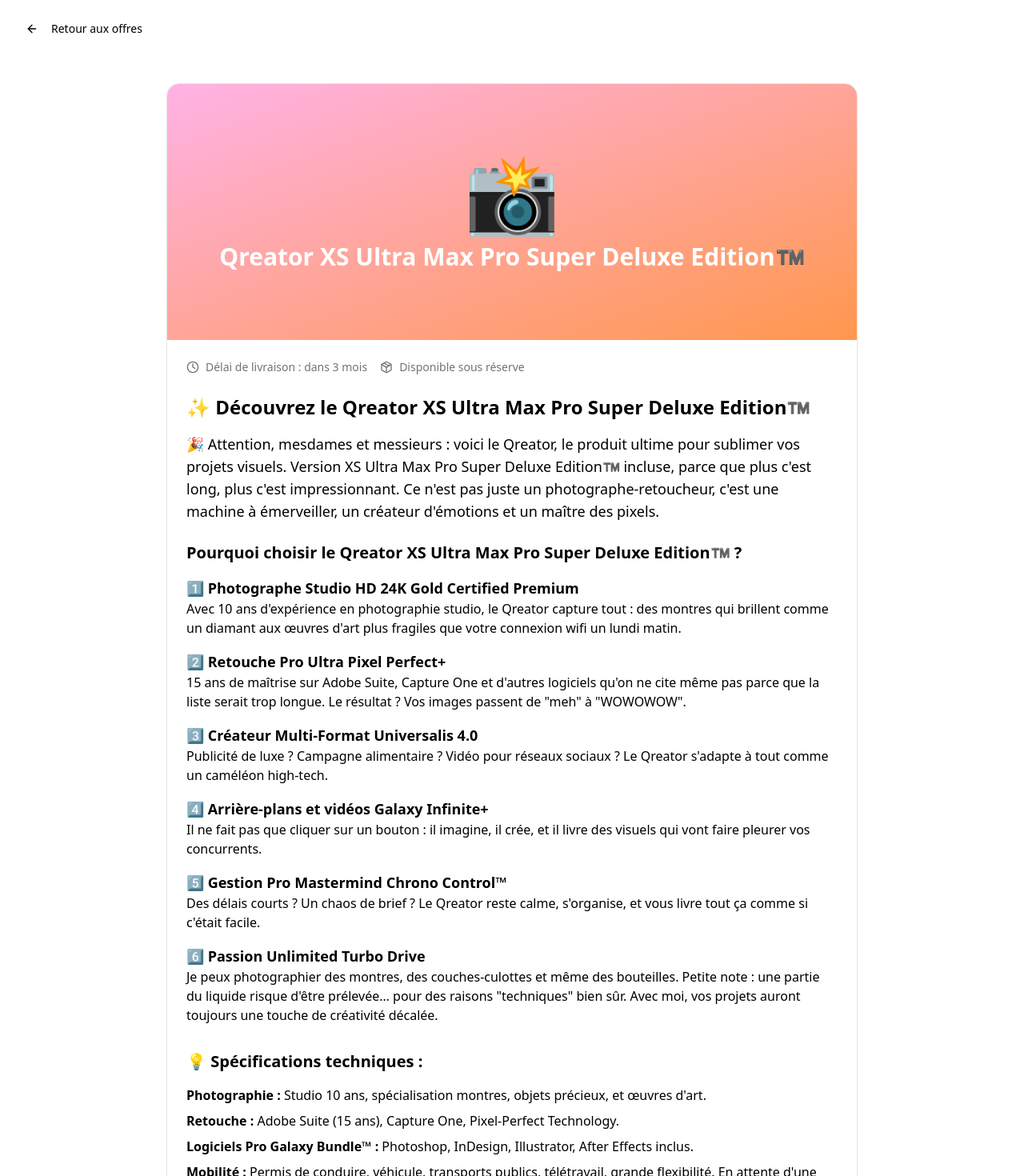
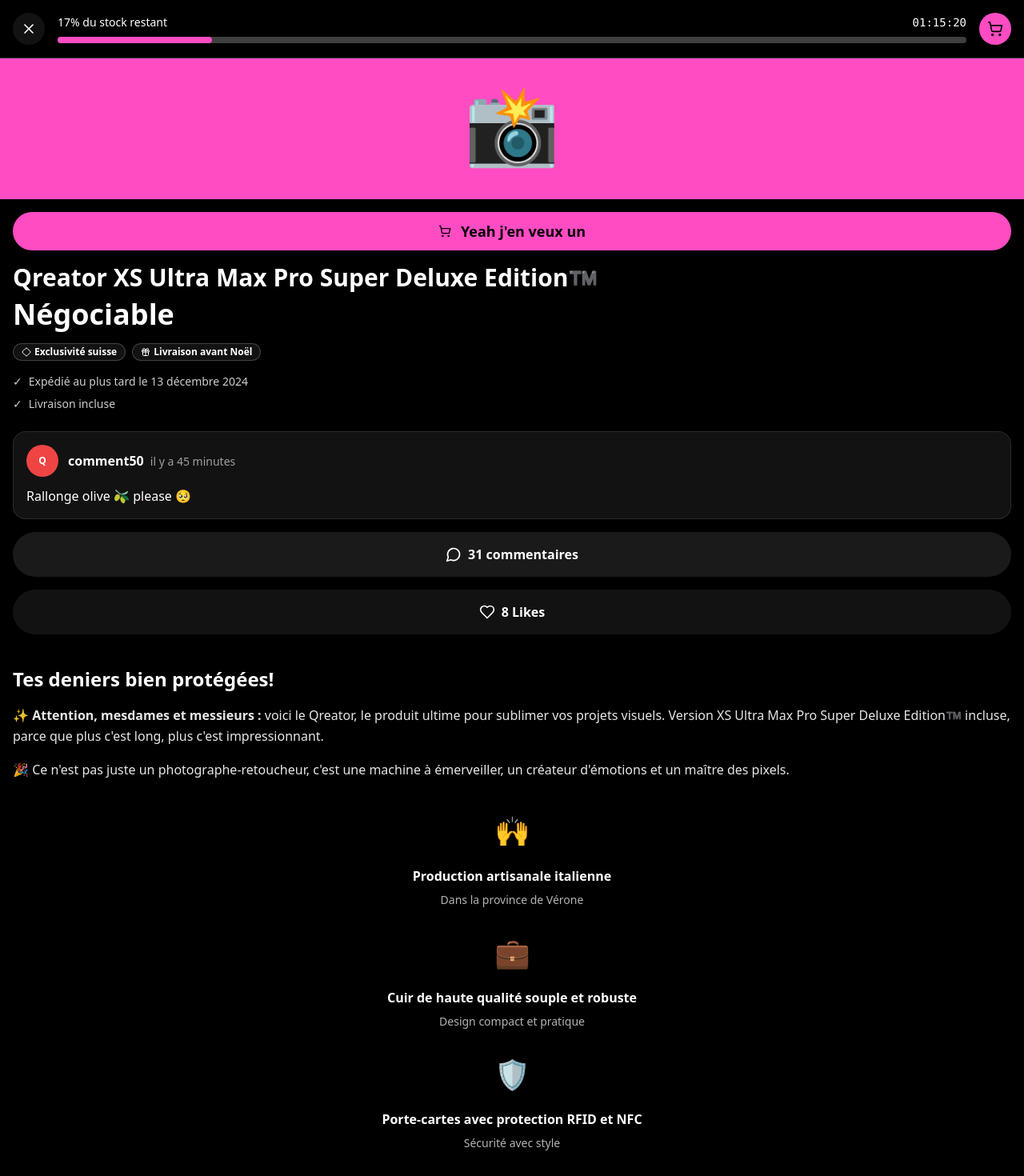
Before and after one commit to Naicky14/qoqa-cv-showcase, a React (Vite) app: page /product/qreator in a window 1280 px wide. Shown: the top 1470 px of the page at 80% size. Built offline with nearby package versions, Linux system fonts and the light colour scheme.

Commit message:
Refactor: Apply Qoqa.ch design
Adapt the application's design based on the Qoqa.ch style.

```diff
--- a/src/components/ProductCard.tsx
+++ b/src/components/ProductCard.tsx
@@ -30,43 +30,43 @@ const ProductCard = ({
 }: ProductCardProps) => {
   return (
     <Link to={`/product/${id}`}>
-      <Card className="overflow-hidden hover:shadow-lg transition-shadow cursor-pointer">
-        <div className={`h-48 relative ${bgColor} flex items-center justify-center`}>
-          <div className="text-6xl">{emoji}</div>
+      <Card className="overflow-hidden hover:scale-105 transition-transform bg-qoqa-dark-bg border-white/10">
+        <div className={`h-32 relative ${bgColor} flex items-center justify-center`}>
+          <div className="text-4xl">{emoji}</div>
         </div>
 
-        <CardContent className="p-4">
+        <CardContent className="p-3">
           <div className="space-y-2">
-            <h3 className="font-bold text-lg">{title}</h3>
-            <p className="text-sm text-muted-foreground">{subtitle}</p>
+            <h3 className="font-bold text-white text-sm">{title}</h3>
+            <p className="text-xs text-white/70 line-clamp-2">{subtitle}</p>
 
             {discount && (
-              <Badge variant="destructive" className="bg-qoqa-pink text-black font-bold">
+              <Badge variant="destructive" className="bg-qoqa-pink text-black font-bold text-xs">
                 {discount}
               </Badge>
             )}
 
             <div className="flex items-baseline gap-2">
-              <span className="text-xl font-bold">{price}</span>
+              <span className="text-lg font-bold text-white">{price}</span>
               {originalPrice && (
-                <span className="text-sm text-muted-foreground line-through">{originalPrice}</span>
+                <span className="text-xs text-white/50 line-through">{originalPrice}</span>
               )}
             </div>
 
             <div className="space-y-2">
-              <div className="flex justify-between items-center text-sm">
-                <span className="font-semibold">{stockPercent}%</span>
-                <span className="text-muted-foreground">du stock restant</span>
+              <div className="flex justify-between items-center text-xs">
+                <span className="font-semibold text-white">{stockPercent}%</span>
+                <span className="text-white/60">du stock restant</span>
               </div>
 
-              <div className="w-full bg-muted rounded-full h-2">
+              <div className="w-full bg-qoqa-progress-bg rounded-full h-1">
                 <div
-                  className={`h-2 rounded-full ${stockPercent > 50 ? 'bg-qoqa-green' : stockPercent > 20 ? 'bg-qoqa-orange' : 'bg-destructive'}`}
+                  className={`h-1 rounded-full ${stockPercent > 50 ? 'bg-qoqa-green' : stockPercent > 20 ? 'bg-qoqa-orange' : 'bg-qoqa-pink'}`}
                   style={{ width: `${stockPercent}%` }}
                 />
               </div>
 
-              <div className="flex items-center gap-1 text-sm text-muted-foreground">
+              <div className="flex items-center gap-1 text-xs text-white/60">
                 <Clock className="w-3 h-3" />
                 <span>{timeLeft}</span>
               </div>
--- /dev/null
+++ b/src/components/ProgressBar.tsx
@@ -0,0 +1,44 @@
+import { X, ShoppingCart } from "lucide-react";
+import { useNavigate } from "react-router-dom";
+
+interface ProgressBarProps {
+  stockPercent: number;
+  timeLeft: string;
+}
+
+const ProgressBar = ({ stockPercent, timeLeft }: ProgressBarProps) => {
+  const navigate = useNavigate();
+
+  return (
+    <div className="bg-background border-b border-border">
+      <div className="flex items-center justify-between p-4">
+        <button
+          onClick={() => navigate("/")}
+          className="w-10 h-10 rounded-full bg-qoqa-dark-bg flex items-center justify-center"
+        >
+          <X className="w-5 h-5 text-white" />
+        </button>
+
+        <div className="flex-1 mx-4">
+          <div className="flex items-center justify-between mb-2">
+            <span className="text-white text-sm font-medium">{stockPercent}% du stock restant</span>
+            <span className="text-white text-sm font-mono">{timeLeft}</span>
+          </div>
+
+          <div className="w-full bg-qoqa-progress-bg rounded-full h-2">
+            <div
+              className="h-2 rounded-full bg-qoqa-pink transition-all duration-300"
+              style={{ width: `${stockPercent}%` }}
+            />
+          </div>
+        </div>
+
+        <button className="w-10 h-10 rounded-full bg-qoqa-pink flex items-center justify-center">
+          <ShoppingCart className="w-5 h-5 text-black" />
+        </button>
+      </div>
+    </div>
+  );
+};
+
+export default ProgressBar;
--- /dev/null
+++ b/src/components/QoqaButton.tsx
@@ -0,0 +1,21 @@
+import { Button } from "@/components/ui/button";
+import { ShoppingCart } from "lucide-react";
+
+interface QoqaButtonProps {
+  children: React.ReactNode;
+  onClick?: () => void;
+}
+
+const QoqaButton = ({ children, onClick }: QoqaButtonProps) => {
+  return (
+    <Button
+      onClick={onClick}
+      className="w-full bg-qoqa-pink hover:bg-qoqa-pink/90 text-black font-bold text-lg py-6 rounded-full flex items-center gap-3"
+    >
+      <ShoppingCart className="w-5 h-5" />
+      {children}
+    </Button>
+  );
+};
+
+export default QoqaButton;
--- a/src/index.css
+++ b/src/index.css
@@ -8,23 +8,23 @@ All colors MUST be HSL.
 
 @layer base {
   :root {
-    --background: 0 0% 100%;
-    --foreground: 0 0% 0%;
+    --background: 0 0% 0%;
+    --foreground: 0 0% 100%;
 
-    --card: 0 0% 100%;
-    --card-foreground: 0 0% 0%;
+    --card: 0 0% 7%;
+    --card-foreground: 0 0% 100%;
 
-    --popover: 0 0% 100%;
-    --popover-foreground: 0 0% 0%;
+    --popover: 0 0% 7%;
+    --popover-foreground: 0 0% 100%;
 
-    --primary: 0 0% 0%;
-    --primary-foreground: 0 0% 100%;
+    --primary: 0 0% 100%;
+    --primary-foreground: 0 0% 0%;
 
-    --secondary: 0 0% 96%;
-    --secondary-foreground: 0 0% 0%;
+    --secondary: 0 0% 15%;
+    --secondary-foreground: 0 0% 100%;
 
-    --muted: 0 0% 96%;
-    --muted-foreground: 0 0% 45%;
+    --muted: 0 0% 15%;
+    --muted-foreground: 0 0% 60%;
 
     --accent: 320 100% 85%;
     --accent-foreground: 0 0% 0%;
@@ -32,18 +32,20 @@ All colors MUST be HSL.
     --destructive: 0 84% 60%;
     --destructive-foreground: 0 0% 100%;
 
-    --border: 0 0% 90%;
-    --input: 0 0% 90%;
-    --ring: 0 0% 0%;
+    --border: 0 0% 20%;
+    --input: 0 0% 20%;
+    --ring: 0 0% 100%;
 
     --radius: 1rem;
 
     /* QoQa brand colors */
-    --qoqa-pink: 320 100% 85%;
-    --qoqa-green: 150 80% 70%;
-    --qoqa-blue: 200 90% 70%;
-    --qoqa-yellow: 50 100% 70%;
-    --qoqa-orange: 25 100% 65%;
+    --qoqa-pink: 320 100% 65%;
+    --qoqa-green: 150 80% 50%;
+    --qoqa-blue: 200 90% 60%;
+    --qoqa-yellow: 50 100% 60%;
+    --qoqa-orange: 25 100% 55%;
+    --qoqa-dark-bg: 0 0% 7%;
+    --qoqa-progress-bg: 0 0% 25%;
 
     --sidebar-background: 0 0% 98%;
 
@@ -92,11 +94,13 @@ All colors MUST be HSL.
     --ring: 0 0% 100%;
 
     /* QoQa brand colors remain the same */
-    --qoqa-pink: 320 100% 85%;
-    --qoqa-green: 150 80% 70%;
-    --qoqa-blue: 200 90% 70%;
-    --qoqa-yellow: 50 100% 70%;
-    --qoqa-orange: 25 100% 65%;
+    --qoqa-pink: 320 100% 65%;
+    --qoqa-green: 150 80% 50%;
+    --qoqa-blue: 200 90% 60%;
+    --qoqa-yellow: 50 100% 60%;
+    --qoqa-orange: 25 100% 55%;
+    --qoqa-dark-bg: 0 0% 7%;
+    --qoqa-progress-bg: 0 0% 25%;
     --sidebar-background: 240 5.9% 10%;
     --sidebar-foreground: 240 4.8% 95.9%;
     --sidebar-primary: 224.3 76.3% 48%;
--- a/src/pages/ProductDetail.tsx
+++ b/src/pages/ProductDetail.tsx
@@ -1,7 +1,9 @@
 import { useParams, useNavigate } from "react-router-dom";
-import { Button } from "@/components/ui/button";
 import { Card, CardContent } from "@/components/ui/card";
-import { ArrowLeft, Clock, Package } from "lucide-react";
+import { Badge } from "@/components/ui/badge";
+import { Clock, Package, Diamond, Gift, MessageCircle, Heart } from "lucide-react";
+import ProgressBar from "@/components/ProgressBar";
+import QoqaButton from "@/components/QoqaButton";
 
 const ProductDetail = () => {
   const { id } = useParams();
@@ -10,16 +12,9 @@ const ProductDetail = () => {
   // For now, we only handle the Qreator product
   if (id !== "qreator") {
     return (
-      <div className="min-h-screen bg-background p-4">
-        <Button
-          onClick={() => navigate("/")}
-          variant="ghost"
-          className="mb-4"
-        >
-          <ArrowLeft className="w-4 h-4 mr-2" />
-          Retour
-        </Button>
-        <div className="text-center">
+      <div className="min-h-screen bg-background text-foreground">
+        <ProgressBar stockPercent={0} timeLeft="00:00:00" />
+        <div className="p-4 text-center">
           <h1 className="text-2xl font-bold">Produit non trouvé</h1>
         </div>
       </div>
@@ -27,126 +22,137 @@ const ProductDetail = () => {
   }
 
   return (
-    <div className="min-h-screen bg-background">
-      {/* Header */}
-      <div className="p-4">
-        <Button
-          onClick={() => navigate("/")}
-          variant="ghost"
-          className="mb-4"
-        >
-          <ArrowLeft className="w-4 h-4 mr-2" />
-          Retour aux offres
-        </Button>
-      </div>
+    <div className="min-h-screen bg-background text-foreground">
+      {/* Progress Bar QoQa Style */}
+      <ProgressBar stockPercent={17} timeLeft="01:15:20" />
 
-      {/* Product Detail */}
-      <div className="max-w-4xl mx-auto p-4">
-        <Card className="overflow-hidden">
-          <div className="bg-gradient-to-br from-qoqa-pink to-qoqa-orange h-80 relative">
-            <div className="absolute inset-0 flex items-center justify-center">
-              <div className="text-center text-white">
+      {/* Product Image */}
+      <div className="bg-qoqa-pink p-8">
+        <div className="text-center">
           <div className="text-8xl mb-4">📸</div>
-                <h1 className="text-3xl font-bold">Qreator XS Ultra Max Pro Super Deluxe Edition™️</h1>
-              </div>
         </div>
       </div>
 
-          <CardContent className="p-6">
-            <div className="flex items-center gap-4 mb-6">
-              <div className="flex items-center gap-2 text-sm text-muted-foreground">
-                <Clock className="w-4 h-4" />
-                <span>Délai de livraison : dans 3 mois</span>
+      {/* Main Button */}
+      <div className="p-4">
+        <QoqaButton>
+          Yeah j'en veux un
+        </QoqaButton>
       </div>
-              <div className="flex items-center gap-2 text-sm text-muted-foreground">
-                <Package className="w-4 h-4" />
-                <span>Disponible sous réserve</span>
+      {/* Product Title and Price */}
+      <div className="px-4 pb-4">
+        <h1 className="text-3xl font-bold text-white mb-2">
+          Qreator XS Ultra Max Pro Super Deluxe Edition™️
+        </h1>
+        <div className="text-4xl font-bold text-white mb-4">
+          Négociable
+        </div>
+
+        <div className="flex gap-2 mb-4">
+          <Badge className="bg-qoqa-dark-bg text-white border-white/20 flex items-center gap-1">
+            <Diamond className="w-3 h-3" />
+            Exclusivité suisse
+          </Badge>
+          <Badge className="bg-qoqa-dark-bg text-white border-white/20 flex items-center gap-1">
+            <Gift className="w-3 h-3" />
+            Livraison avant Noël
+          </Badge>
+        </div>
+
+        <div className="space-y-2 text-white/80 text-sm mb-6">
+          <div className="flex items-center gap-2">
+            <span>✓</span>
+            <span>Expédié au plus tard le 13 décembre 2024</span>
+          </div>
+          <div className="flex items-center gap-2">
+            <span>✓</span>
+            <span>Livraison incluse</span>
           </div>
         </div>
 
-            <div className="prose max-w-none">
-              <h2 className="text-2xl font-bold mb-4">✨ Découvrez le Qreator XS Ultra Max Pro Super Deluxe Edition™️</h2>
+        {/* Comments Section */}
+        <Card className="bg-qoqa-dark-bg border-white/10 mb-4">
+          <CardContent className="p-4">
+            <div className="flex items-center gap-3 mb-3">
+              <div className="w-10 h-10 bg-red-500 rounded-full flex items-center justify-center">
+                <span className="text-white font-bold text-xs">Q</span>
+              </div>
+              <div>
+                <span className="text-white font-semibold">comment50</span>
+                <span className="text-white/60 text-sm ml-2">il y a 45 minutes</span>
+              </div>
+            </div>
+            <p className="text-white">Rallonge olive 🫒 please 🥺</p>
+          </CardContent>
+        </Card>
 
-              <p className="text-lg mb-6">
-                🎉 Attention, mesdames et messieurs : voici le Qreator, le produit ultime pour sublimer vos projets visuels.
+        <button className="w-full bg-white/10 rounded-full py-4 mb-4 flex items-center justify-center gap-2 text-white">
+          <MessageCircle className="w-5 h-5" />
+          <span className="font-semibold">31 commentaires</span>
+        </button>
+
+        <button className="w-full bg-qoqa-dark-bg rounded-full py-4 mb-6 flex items-center justify-center gap-2 text-white">
+          <Heart className="w-5 h-5" />
+          <span className="font-semibold">8 Likes</span>
+        </button>
+      </div>
+
+      {/* Description Section */}
+      <div className="px-4">
+        <h2 className="text-2xl font-bold text-white mb-4">
+          Tes deniers bien protégées!
+        </h2>
+
+        <div className="text-white/90 leading-relaxed space-y-4">
+          <p>
+            ✨ <strong>Attention, mesdames et messieurs :</strong> voici le Qreator, le produit ultime pour sublimer vos projets visuels.
             Version XS Ultra Max Pro Super Deluxe Edition™️ incluse, parce que plus c'est long, plus c'est impressionnant.
-                Ce n'est pas juste un photographe-retoucheur, c'est une machine à émerveiller, un créateur d'émotions et un maître des pixels.
           </p>
 
-              <h3 className="text-xl font-semibold mb-4">Pourquoi choisir le Qreator XS Ultra Max Pro Super Deluxe Edition™️ ?</h3>
-
-              <div className="space-y-4">
-                <div>
-                  <h4 className="font-semibold text-lg">1️⃣ Photographe Studio HD 24K Gold Certified Premium</h4>
-                  <p>Avec 10 ans d'expérience en photographie studio, le Qreator capture tout : des montres qui brillent comme un diamant aux œuvres d'art plus fragiles que votre connexion wifi un lundi matin.</p>
+          <p>
+            🎉 Ce n'est pas juste un photographe-retoucheur, c'est une machine à émerveiller, un créateur d'émotions et un maître des pixels.
+          </p>
         </div>
 
-                <div>
-                  <h4 className="font-semibold text-lg">2️⃣ Retouche Pro Ultra Pixel Perfect+</h4>
-                  <p>15 ans de maîtrise sur Adobe Suite, Capture One et d'autres logiciels qu'on ne cite même pas parce que la liste serait trop longue. Le résultat ? Vos images passent de "meh" à "WOWOWOW".</p>
+        {/* Features with icons */}
+        <div className="mt-8 space-y-6">
+          <div className="text-center">
+            <div className="w-16 h-16 mx-auto mb-3 flex items-center justify-center">
+              <span className="text-4xl">🙌</span>
+            </div>
+            <h3 className="text-white font-semibold mb-2">Production artisanale italienne</h3>
+            <p className="text-white/70 text-sm">Dans la province de Vérone</p>
           </div>
 
-                <div>
-                  <h4 className="font-semibold text-lg">3️⃣ Créateur Multi-Format Universalis 4.0</h4>
-                  <p>Publicité de luxe ? Campagne alimentaire ? Vidéo pour réseaux sociaux ? Le Qreator s'adapte à tout comme un caméléon high-tech.</p>
+          <div className="text-center">
+            <div className="w-16 h-16 mx-auto mb-3 flex items-center justify-center">
+              <span className="text-4xl">💼</span>
+            </div>
+            <h3 className="text-white font-semibold mb-2">Cuir de haute qualité souple et robuste</h3>
+            <p className="text-white/70 text-sm">Design compact et pratique</p>
           </div>
 
-                <div>
-                  <h4 className="font-semibold text-lg">4️⃣ Arrière-plans et vidéos Galaxy Infinite+</h4>
-                  <p>Il ne fait pas que cliquer sur un bouton : il imagine, il crée, et il livre des visuels qui vont faire pleurer vos concurrents.</p>
+          <div className="text-center">
+            <div className="w-16 h-16 mx-auto mb-3 flex items-center justify-center">
+              <span className="text-4xl">🛡️</span>
             </div>
-
-                <div>
-                  <h4 className="font-semibold text-lg">5️⃣ Gestion Pro Mastermind Chrono Control™</h4>
-                  <p>Des délais courts ? Un chaos de brief ? Le Qreator reste calme, s'organise, et vous livre tout ça comme si c'était facile.</p>
-                </div>
-
-                <div>
-                  <h4 className="font-semibold text-lg">6️⃣ Passion Unlimited Turbo Drive</h4>
-                  <p>Je peux photographier des montres, des couches-culottes et même des bouteilles. Petite note : une partie du liquide risque d'être prélevée… pour des raisons "techniques" bien sûr. Avec moi, vos projets auront toujours une touche de créativité décalée.</p>
+            <h3 className="text-white font-semibold mb-2">Porte-cartes avec protection RFID et NFC</h3>
+            <p className="text-white/70 text-sm">Sécurité avec style</p>
           </div>
         </div>
 
-              <h3 className="text-xl font-semibold mt-8 mb-4">💡 Spécifications techniques :</h3>
-
-              <ul className="space-y-2">
-                <li><strong>Photographie :</strong> Studio 10 ans, spécialisation montres, objets précieux, et œuvres d'art.</li>
-                <li><strong>Retouche :</strong> Adobe Suite (15 ans), Capture One, Pixel-Perfect Technology.</li>
-                <li><strong>Logiciels Pro Galaxy Bundle™ :</strong> Photoshop, InDesign, Illustrator, After Effects inclus.</li>
-                <li><strong>Mobilité :</strong> Permis de conduire, véhicule, transports publics, télétravail, grande flexibilité. En attente d'une mission sur la Lune avec SpaceX, mais toujours dispo pour vos projets terrestres.</li>
-                <li><strong>Compatibilité universelle :</strong> Luxe, publicité, digital, photographie culinaire, édition d'art, et reportage événementiel, ou un mix de tout ça.</li>
-                <li><strong>Extras :</strong> Organisation précise, créativité débordante, et un humour garanti sans supplément.</li>
-              </ul>
-
-              <h3 className="text-xl font-semibold mt-8 mb-4">📦 Contenu du pack :</h3>
-
-              <p>1 Qreator XS Ultra Max Pro Super Deluxe Edition™️, livré prêt à l'emploi.</p>
-              <p><strong>Accessoires inclus :</strong> créativité, passion, curiosité insatiable, une résistance légendaire aux deadlines serrées, une adaptabilité hors norme et une vision artistique toujours en quête de perfection.</p>
-
-              <div className="bg-muted p-4 rounded-lg mt-6">
-                <h3 className="text-lg font-semibold mb-2">⏱ Délai de livraison : dans 3 mois</h3>
-                <p className="text-sm text-muted-foreground">Disponible sous réserve de résiliation dans un délai standard de 3 mois. Parfait pour anticiper vos futurs projets !</p>
+        <div className="mt-8 mb-20">
+          <h3 className="text-xl font-bold text-white mb-4">Trois générations d'artisans</h3>
+          <p className="text-white/90 leading-relaxed">
+            Kjore Project combine la tradition artisanale italienne et le style scandinave.
+            L'entreprise de la famille Lovato est à la troisième génération: plus de 70 ans
+            d'expérience dans la réalisation de chaussures et accessoires mode.
+          </p>
+        </div>
       </div>
 
-              <div className="bg-gradient-to-r from-qoqa-green to-qoqa-blue text-black p-4 rounded-lg mt-6">
-                <h3 className="text-lg font-semibold mb-2">🌟 Garantie satisfaction No-Limit</h3>
-                <p>Si vos visuels ne décrochent pas des "oh" et des "ah", on vous rembourse... en compliments.</p>
-              </div>
-
-              <p className="text-lg font-semibold mt-8 text-center">
-                Vous êtes prêt pour l'expérience Qreator XS Ultra Max Pro Super Deluxe Edition™️ ?
-                C'est LE moment de cliquer sur "Ajouter au panier" et de révolutionner votre monde visuel. 💥
-              </p>
-            </div>
-
-            <div className="mt-8 text-center">
-              <Button size="lg" className="bg-gradient-to-r from-qoqa-pink to-qoqa-orange text-white font-bold px-8 py-3">
-                Ajouter au panier
-              </Button>
-            </div>
-          </CardContent>
-        </Card>
-      </div>
+      {/* Bottom spacing for mobile navigation */}
+      <div className="h-20"></div>
     </div>
   );
 };
--- a/tailwind.config.ts
+++ b/tailwind.config.ts
@@ -57,7 +57,9 @@ export default {
 					green: 'hsl(var(--qoqa-green))',
 					blue: 'hsl(var(--qoqa-blue))',
 					yellow: 'hsl(var(--qoqa-yellow))',
-					orange: 'hsl(var(--qoqa-orange))'
+					orange: 'hsl(var(--qoqa-orange))',
+					'dark-bg': 'hsl(var(--qoqa-dark-bg))',
+					'progress-bg': 'hsl(var(--qoqa-progress-bg))'
 				},
 				sidebar: {
 					DEFAULT: 'hsl(var(--sidebar-background))',
```
Also changed, not shown: src/pages/Index.tsx (+29 -28 lines). Lines whose indentation alone changed are shown as unchanged.
